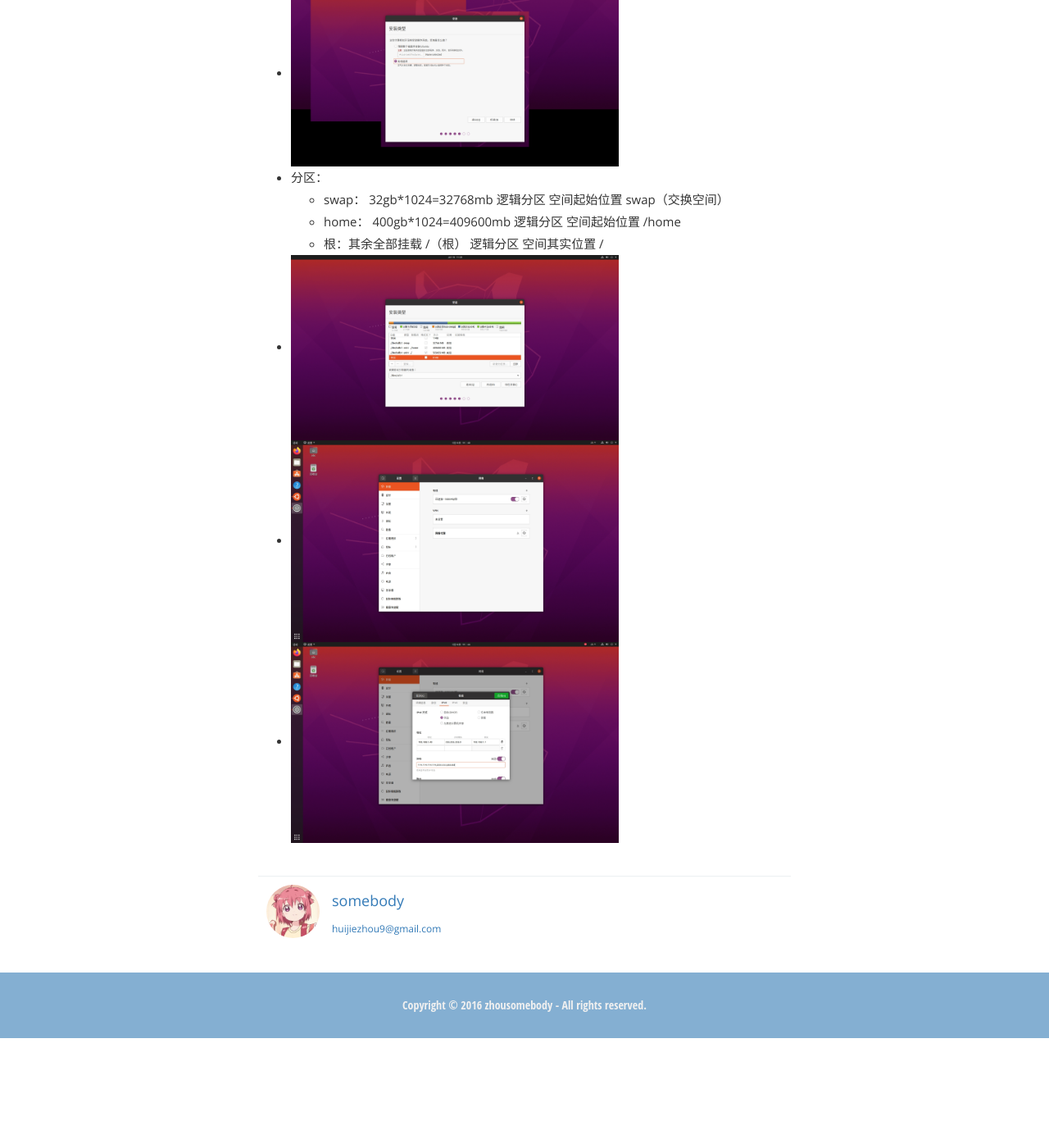
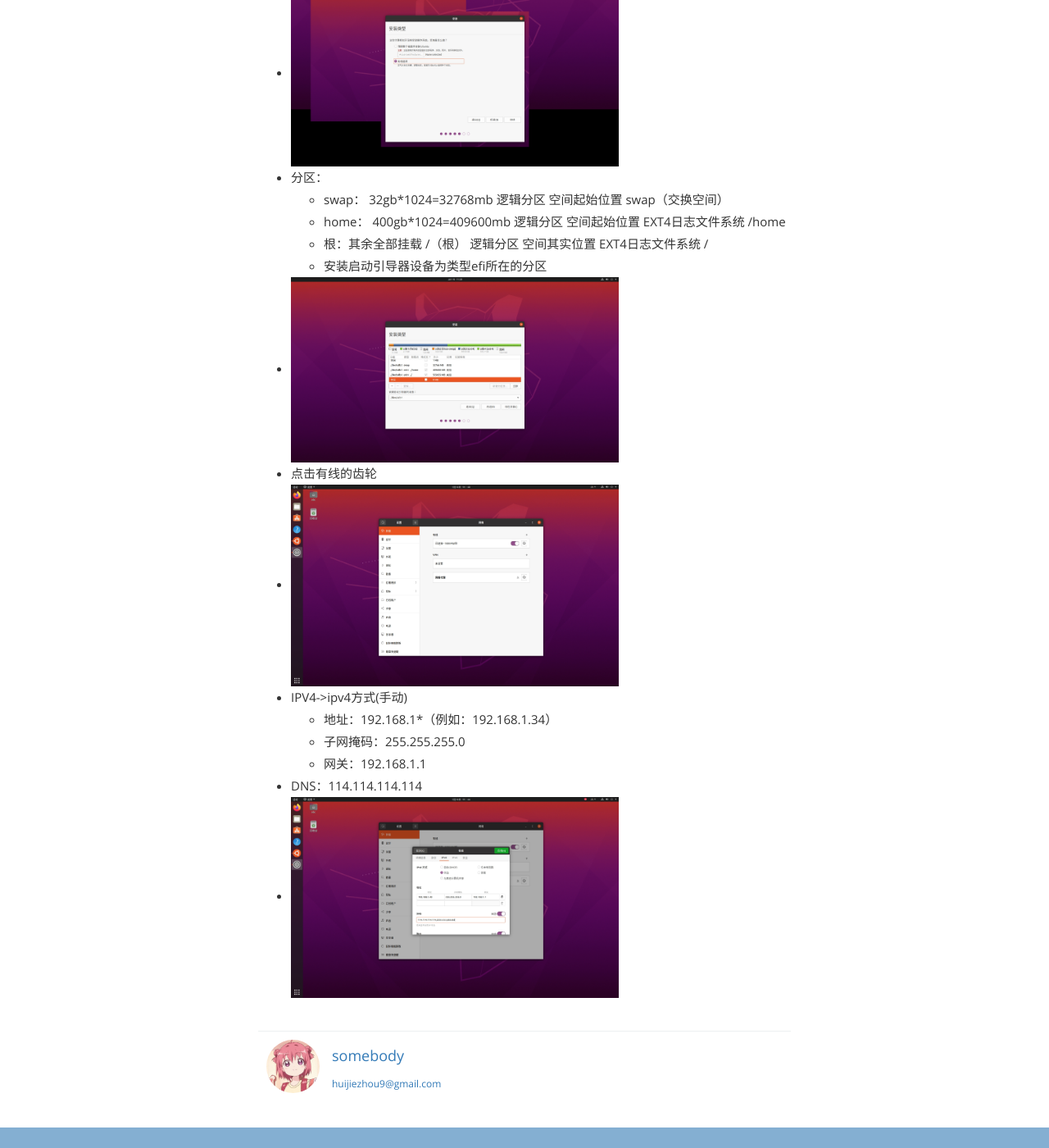
Before and after one commit to zhousomebody/zhousomebody.github.io, a Jekyll site: the page built from _posts/2024-01-15-Ubuntu-install.md, in a window 1280 px wide and 1400 px high, scrolled down 9328 px. Shown: the whole window at 82% size. Built offline with Jekyll 4.4.1, drawn with Linux system fonts in a browser that asks for light colours; Markdown is read by kramdown in place of the engine named in the settings; before the commit the page ends 10594 px from its top, so only the background shows below that.

Commit message:
Update 2024-01-15-Ubuntu-install.md

```diff
--- a/_posts/2024-01-15-Ubuntu-install.md
+++ b/_posts/2024-01-15-Ubuntu-install.md
@@ -71,8 +71,15 @@ excerpt_separator: "##"
 - <img src="/assets/img/Ubuntu/26.png" width="400px">
 - 分区：
   - swap：  32gb*1024=32768mb  逻辑分区  空间起始位置  swap（交换空间）
-  - home：  400gb*1024=409600mb  逻辑分区  空间起始位置  /home
-  - 根：其余全部挂载 /（根）  逻辑分区 空间其实位置  /
+  - home：  400gb*1024=409600mb  逻辑分区  空间起始位置  EXT4日志文件系统  /home
+  - 根：其余全部挂载 /（根）  逻辑分区 空间其实位置  EXT4日志文件系统  /
+  - 安装启动引导器设备为类型efi所在的分区
 - <img src="/assets/img/Ubuntu/27.png" width="400px">
+- 点击有线的齿轮
 - <img src="/assets/img/Ubuntu/28.png" width="400px">
+- IPV4->ipv4方式(手动)
+  - 地址：192.168.1*（例如：192.168.1.34）
+  - 子网掩码：255.255.255.0
+  - 网关：192.168.1.1
+- DNS：114.114.114.114
 - <img src="/assets/img/Ubuntu/29.png" width="400px">
```
